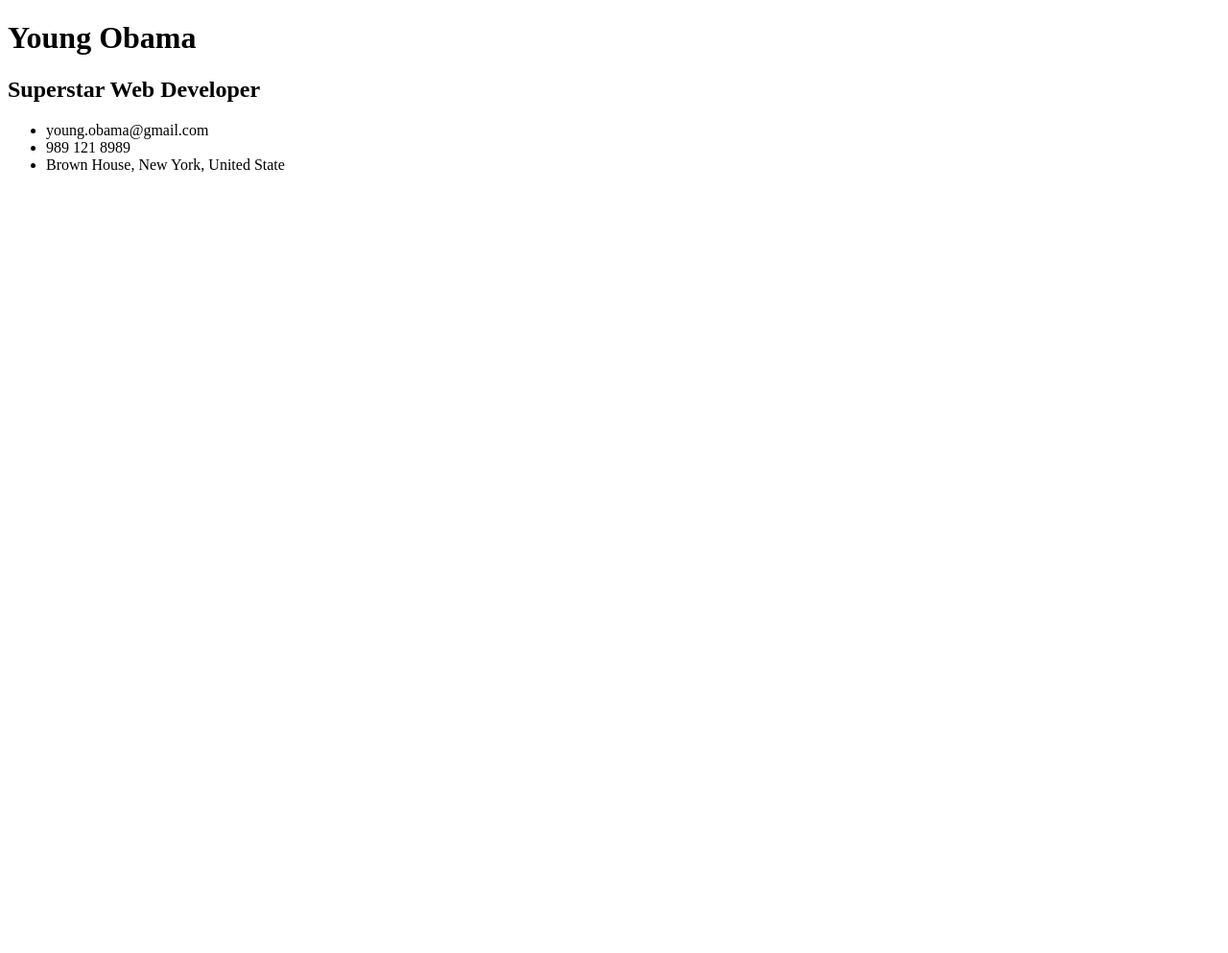
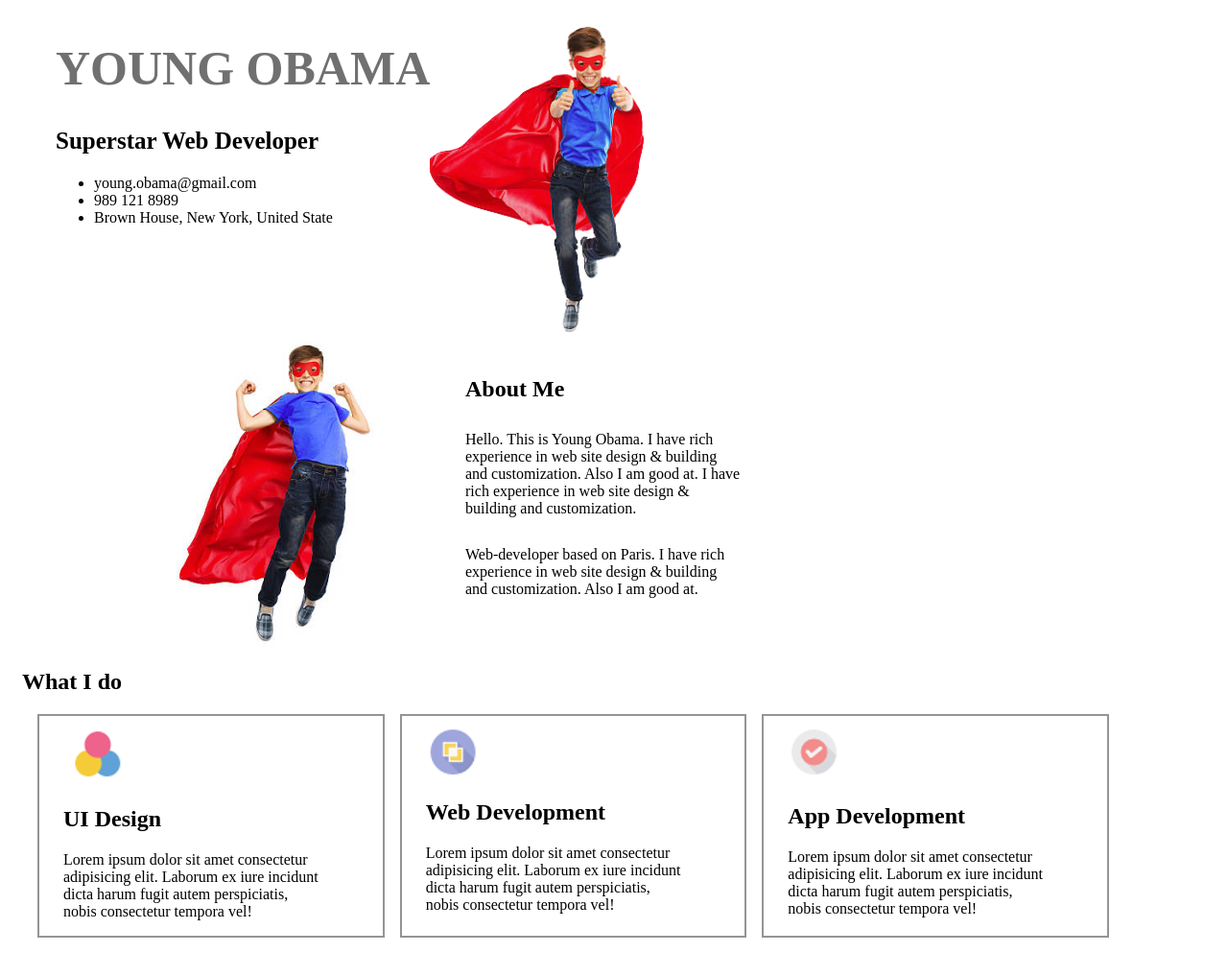
Before and after one commit to IramDhrubo31/A1, a plain HTML site: page index.html in a window 1280 px wide. Shown: the whole page at 96% size. Before the commit the page ends 800 px from the top, so only its background shows below. Drawn offline with Linux system fonts and the light colour scheme.

Commit message:
edited and added more content

```diff
--- a/index.html
+++ b/index.html
@@ -1,17 +1,59 @@
 <!DOCTYPE html>
 <html lang="en">
   <head>
-    <meta charset="UTF-8">
-    <meta name="viewport" content="width=device-width, initial-scale=1.0">
+    <meta charset="UTF-8" />
+    <meta name="viewport" content="width=device-width, initial-scale=1.0" />
     <title>Young Obama</title>
+    <link rel="stylesheet" href="style.css">
   </head>
   <body>
-    <h1>Young Obama</h1>
-    <h2>Superstar Web Developer</h2>
+    <div class="first_container">
+        <div>
+            <h1 class="ObamaTitle">YOUNG OBAMA</h1>
+            <h2 class="webDeveloper">Superstar Web Developer</h2>
             <ul>
               <li>young.obama@gmail.com</li>
               <li>989 121 8989</li>
               <li>Brown House, New York, United State</li>
             </ul>
+        </div>
+
+        <div class="superstar_img1">
+            <img src="Images/superstar_image1.png" alt="">
+        </div>
+    </div>
+    <div class="second_container">
+        <div class="superstar_img2">
+            <img src="Images/superstar_image222.png" alt="">
+        </div>
+        <div class="aboutMe">
+            <h2>About Me</h2>
+            <p class="paragraph">Hello. This is Young Obama. I have rich experience in web site design & building and customization. Also I am good at. I have rich experience in web site design & building and customization.</p>
+            <p class="paragraph">Web-developer based on Paris. I have rich experience in web site design & building and customization. Also I am good at.</p>
+        </div>
+    </div>
+
+
+    <h2 class="toDo">What I do</h2>
+    <div class="third_container">
+        <div class="ui">
+            <img src="Images/logo1.png" alt="" class="icon">
+            <h2>UI Design</h2>
+            <p>Lorem ipsum dolor sit amet consectetur adipisicing elit. Laborum ex iure incidunt dicta harum fugit autem perspiciatis, nobis consectetur tempora vel!</p>
+        </div>
+
+        <div class="webDev">
+            <img src="Images/logo2.png" alt="" class="icon">
+            <h2>Web Development</h2>
+            <p>Lorem ipsum dolor sit amet consectetur adipisicing elit. Laborum ex iure incidunt dicta harum fugit autem perspiciatis, nobis consectetur tempora vel!</p>
+        </div>
+
+        <div class="appDev">
+            <img src="Images/logo3.png" alt="" class="icon">
+            <h2>App Development</h2>
+            <p>Lorem ipsum dolor sit amet consectetur adipisicing elit. Laborum ex iure incidunt dicta harum fugit autem perspiciatis, nobis consectetur tempora vel!</p>
+        </div>
+    </div>
+
   </body>
 </html>
--- /dev/null
+++ b/style.css
@@ -0,0 +1,64 @@
+.first_container{
+    display: flex;
+    margin-left: 50px;
+}
+.ObamaTitle{
+    color: #707070;
+    font-size: 50px;
+}
+
+.webDeveloper{
+    font-size: 25px;
+}
+
+
+.superstar_img1{
+    margin-top: 10px;
+
+}
+
+.second_container{
+    display: flex;
+    margin-left: 50px;
+    gap: 5vw;
+}
+
+.superstar_img2{
+    max-width: 20%;
+    margin-left: 110px;
+}
+
+
+.paragraph{
+    margin-top: 30px;
+    margin-right: 500px;
+
+}
+
+.aboutMe{
+    margin-top: 20px;
+    margin-left: 20px;
+}
+
+.third_container{
+    display: flex;
+    gap: 16px;
+    margin: 16px;
+}
+
+.ui, .webDev,.appDev {
+    border: 2px solid rgb(150, 147, 147);
+    padding-left: 25px;
+    padding-right: 60px;
+}
+
+.ui, .toDo{
+    margin-left: 15px;
+}
+.appDev{
+    margin-right: 100px;
+}
+
+.icon{
+    padding-top: 10px;
+}
```
Also changed, not shown: Images/logo1.png (added), Images/logo2.png (added), Images/logo3.png (added), Images/superstar_image1.png (added), Images/superstar_image2.png (added), Images/superstar_image22.png (added), Images/superstar_image222.png (added). Lines whose indentation alone changed are shown as unchanged.
